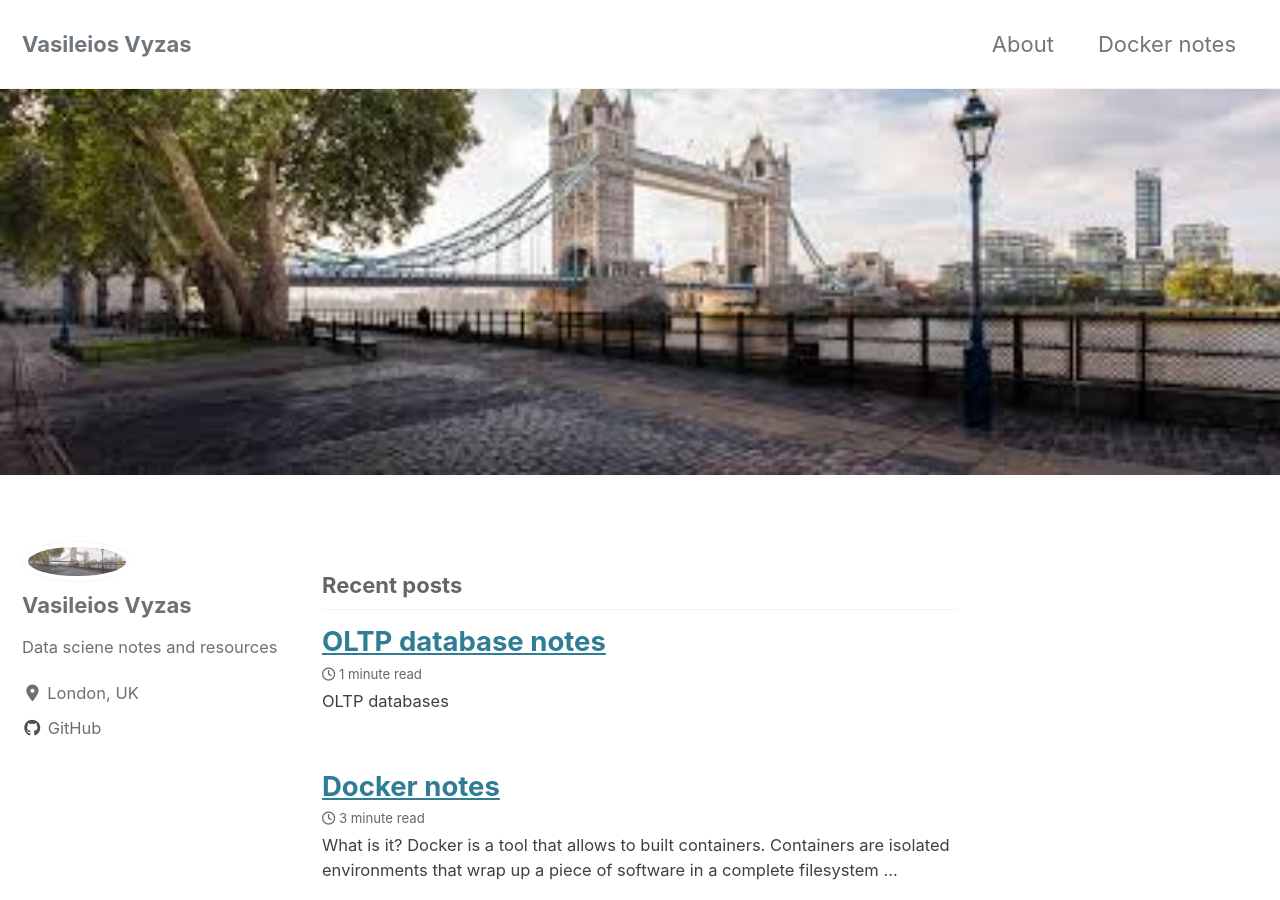
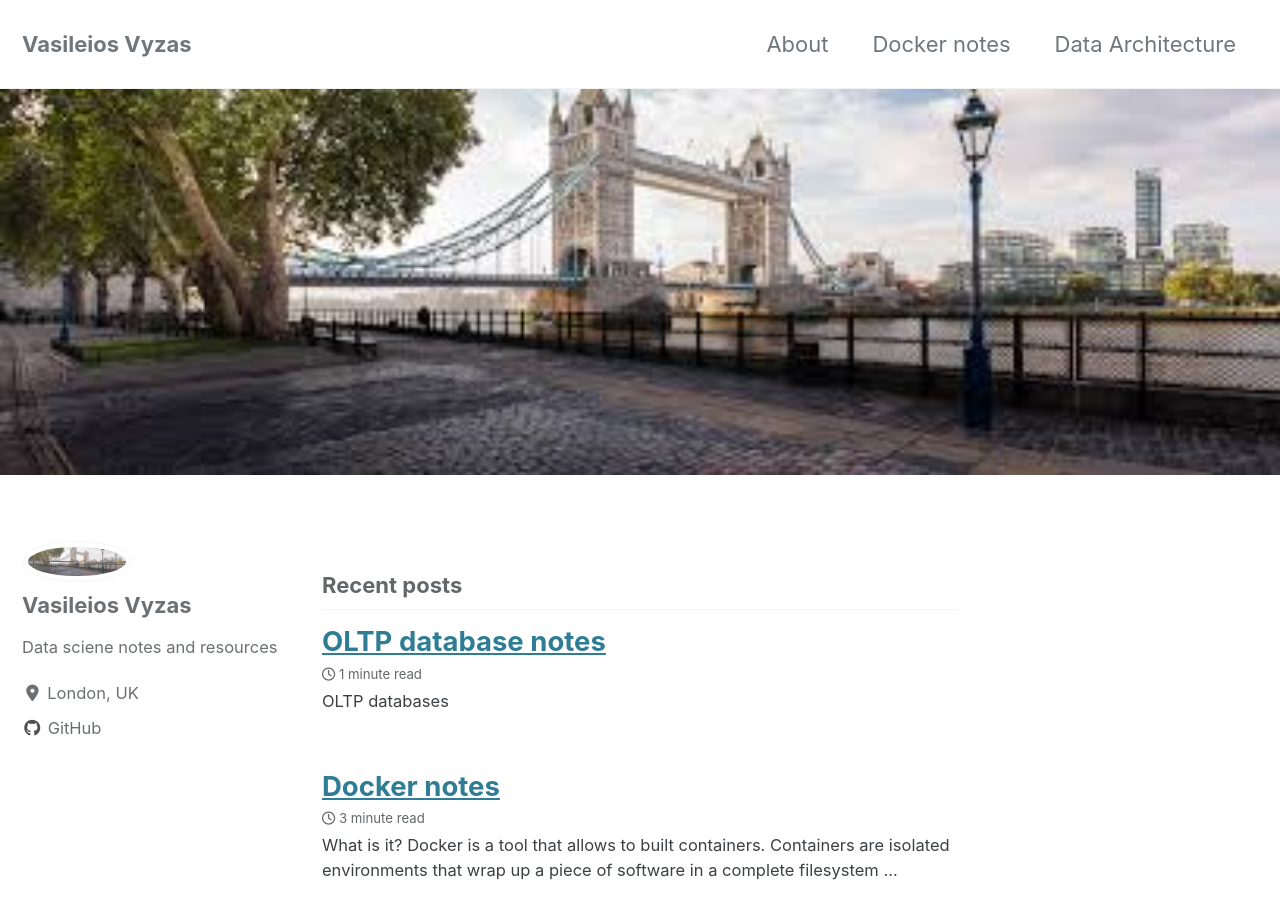
Before and after one commit to vasileiosvyzas/vasileiosvyzas.github.io, a Jekyll site: the page built from index.html, in a window 1280 px wide and 900 px high. Built offline with Jekyll 4.4.1, drawn with Linux system fonts in a browser that asks for light colours; cached includes are drawn as plain includes; nearby versions of some CDN libraries; the list of posts is cut into pages by our own code.

Commit message:
Change some links

```diff
--- a/_data/navigation.yml
+++ b/_data/navigation.yml
@@ -4,6 +4,8 @@ main:
     url: /about/
   - title: "Docker notes"
     url: /docker/
+  - title: "Data Architecture"
+    url: /oltp/
   # - title: "About"
   #   url: https://mmistakes.github.io/minimal-mistakes/about/
   # - title: "Sample Posts"
```
